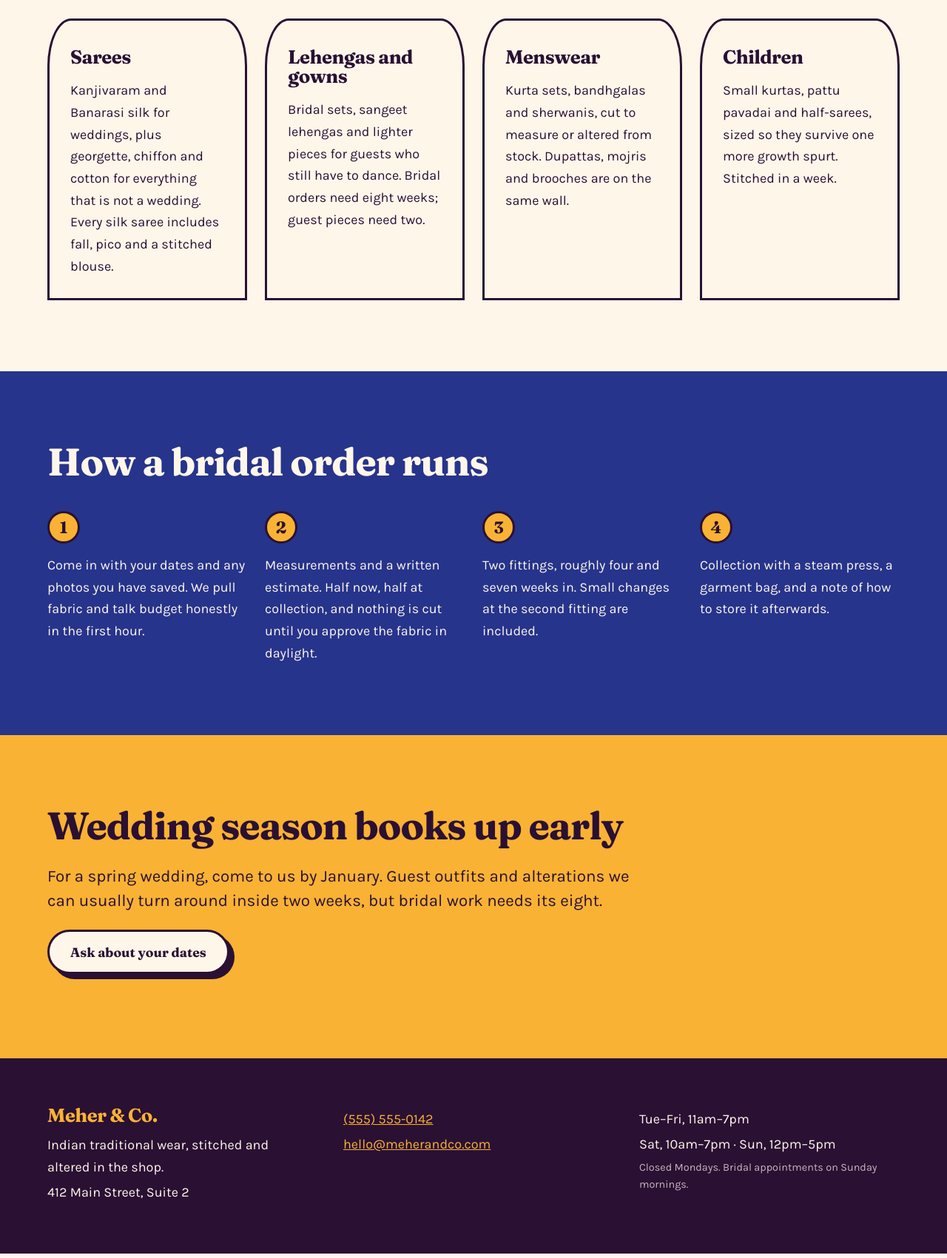
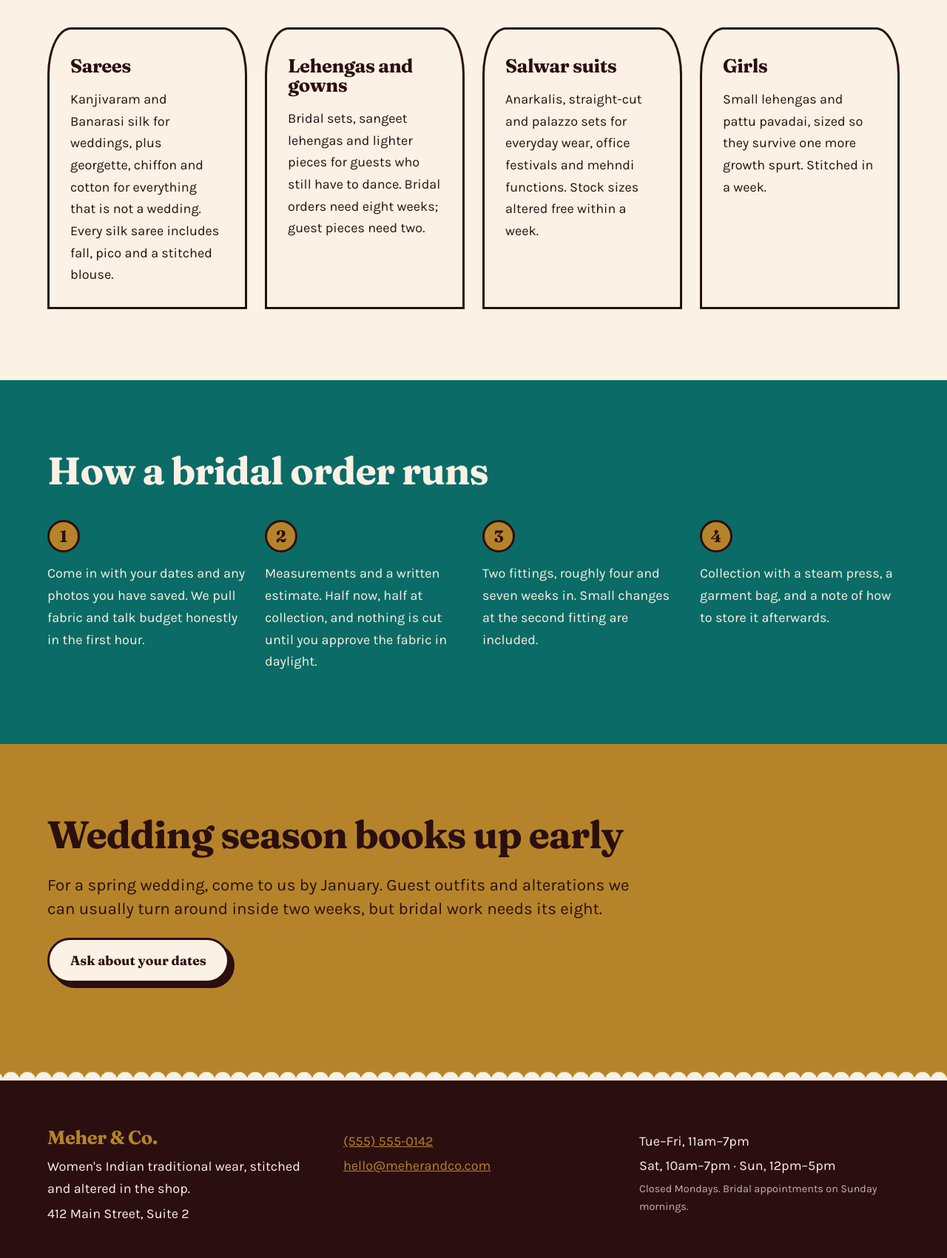
Before and after one commit to ChintanDave18/testsite, a plain HTML site: page index.html in a window 1280 px wide. Shown: the part 1096-2797 px from the top of the page at 74% size. Drawn offline with Linux system fonts and the light colour scheme.

Commit message:
Add files via upload

```diff
--- a/index.html
+++ b/index.html
@@ -3,8 +3,8 @@
 <head>
 <meta charset="utf-8">
 <meta name="viewport" content="width=device-width, initial-scale=1">
-<title>Meher &amp; Co. — Indian traditional wear</title>
-<meta name="description" content="Sarees, lehengas, kurtas and sherwanis, with blouse stitching and alterations done in the shop.">
+<title>Meher &amp; Co. — Women's Indian traditional wear</title>
+<meta name="description" content="Sarees, lehengas and salwar suits for weddings and festivals, with blouse stitching and alterations done in the shop.">
 <link rel="preconnect" href="https://fonts.googleapis.com">
 <link rel="preconnect" href="https://fonts.gstatic.com" crossorigin>
 <link href="https://fonts.googleapis.com/css2?family=Fraunces:opsz,wght,SOFT,WONK@9..144,400..700,0..100,0..1&family=Karla:wght@400;600;700&display=swap" rel="stylesheet">
@@ -22,13 +22,14 @@
     <a href="visit.html">Visit us</a>
   </nav>
 </header>
+<div class="scallop" aria-hidden="true"></div>
 
 <main id="main">
 
   <section class="hero">
     <div class="seal">Stitched in the shop</div>
     <h1>Silk for the days you will be photographed from every side.</h1>
-    <p class="lede">Sarees, lehengas and menswear for weddings, pujas and the first family function after a long flight. Blouses and alterations are done upstairs, not sent away.</p>
+    <p class="lede">Sarees, lehengas and salwar suits for weddings, pujas and the first family function after a long flight. Blouses and alterations are done upstairs, not sent away.</p>
     <a class="button" href="visit.html">Book a fitting</a>
   </section>
 
@@ -45,17 +46,17 @@
         <p>Bridal sets, sangeet lehengas and lighter pieces for guests who still have to dance. Bridal orders need eight weeks; guest pieces need two.</p>
       </article>
       <article class="panel">
-        <h3>Menswear</h3>
-        <p>Kurta sets, bandhgalas and sherwanis, cut to measure or altered from stock. Dupattas, mojris and brooches are on the same wall.</p>
+        <h3>Salwar suits</h3>
+        <p>Anarkalis, straight-cut and palazzo sets for everyday wear, office festivals and mehndi functions. Stock sizes altered free within a week.</p>
       </article>
       <article class="panel">
-        <h3>Children</h3>
-        <p>Small kurtas, pattu pavadai and half-sarees, sized so they survive one more growth spurt. Stitched in a week.</p>
+        <h3>Girls</h3>
+        <p>Small lehengas and pattu pavadai, sized so they survive one more growth spurt. Stitched in a week.</p>
       </article>
     </div>
   </section>
 
-  <section class="band band--indigo">
+  <section class="band band--teal">
     <h2>How a bridal order runs</h2>
     <ol class="steps">
       <li><p>Come in with your dates and any photos you have saved. We pull fabric and talk budget honestly in the first hour.</p></li>
@@ -65,7 +66,7 @@
     </ol>
   </section>
 
-  <section class="band band--marigold">
+  <section class="band band--gold">
     <h2>Wedding season books up early</h2>
     <p class="lede">For a spring wedding, come to us by January. Guest outfits and alterations we can usually turn around inside two weeks, but bridal work needs its eight.</p>
     <p><a class="button button--paper" href="visit.html">Ask about your dates</a></p>
@@ -73,10 +74,11 @@
 
 </main>
 
+<div class="scallop scallop--up" aria-hidden="true"></div>
 <footer class="colophon">
   <div>
     <h3>Meher &amp; Co.</h3>
-    <p>Indian traditional wear, stitched and altered in the shop.</p>
+    <p>Women's Indian traditional wear, stitched and altered in the shop.</p>
     <p>412 Main Street, Suite 2</p>
   </div>
   <div>
--- a/style.css
+++ b/style.css
@@ -1,17 +1,21 @@
 /* ============================================================
    Meher & Co. — shared stylesheet
-   Palette is drawn from the stockroom: rani pink, indigo,
-   marigold and emerald on unbleached ivory.
-   Change the six values in :root to re-skin every page.
+   Palette: deep bridal maroon, temple gold, peacock teal and
+   saffron on warm ivory — pulled from the sarees on the racks,
+   not a generic "bold and bright" kit.
+   The scalloped edge (.scallop) is the one signature motif,
+   borrowed from a temple gopuram / sari border — used once at
+   the header and footer only. Change the six --colors to re-skin
+   every page.
    ============================================================ */
 
 :root {
-  --ink: #2a1033;
-  --paper: #fff6ea;
-  --rani: #e01e64;
-  --indigo: #26348c;
-  --marigold: #f9b233;
-  --emerald: #0e8f63;
+  --ink: #2b0f10;
+  --paper: #fbf1e4;
+  --maroon: #7a1128;
+  --gold: #b5842a;
+  --teal: #0b6b66;
+  --saffron: #d9660b;
 
   --measure: 62ch;
   --edge: clamp(1.25rem, 5vw, 5rem);
@@ -42,10 +46,10 @@ body {
 
 img { max-width: 100%; display: block; }
 
-a { color: var(--indigo); }
+a { color: var(--teal); }
 
 :focus-visible {
-  outline: 3px solid var(--indigo);
+  outline: 3px solid var(--teal);
   outline-offset: 3px;
 }
 
@@ -67,12 +71,32 @@ p { max-width: var(--measure); }
 .skip {
   position: absolute;
   left: -9999px;
-  background: var(--marigold);
+  background: var(--gold);
   color: var(--ink);
   padding: 0.75rem 1rem;
   font-weight: 700;
 }
 .skip:focus { left: 1rem; top: 1rem; z-index: 50; }
+
+/* ---------- signature motif: scalloped temple edge ---------- */
+/* Used once under the header and once above the footer. Not
+   repeated elsewhere in the page — one strong idea, not decoration
+   scattered everywhere. */
+
+.scallop {
+  height: 1.1rem;
+  background: var(--gold);
+  -webkit-mask-image: radial-gradient(circle at 11px 0, transparent 11px, black 11.5px);
+  mask-image: radial-gradient(circle at 11px 0, transparent 11px, black 11.5px);
+  -webkit-mask-size: 22px 22px;
+  mask-size: 22px 22px;
+  -webkit-mask-repeat: repeat-x;
+  mask-repeat: repeat-x;
+}
+
+.scallop--up {
+  transform: rotate(180deg);
+}
 
 /* ---------- header ---------- */
 
@@ -83,7 +107,6 @@ p { max-width: var(--measure); }
   align-items: center;
   justify-content: space-between;
   padding: 1.25rem var(--edge);
-  border-bottom: 3px solid var(--ink);
   background: var(--paper);
 }
 
@@ -103,7 +126,7 @@ p { max-width: var(--measure); }
   width: 1.3rem;
   height: 1.8rem;
   border-radius: 999px 999px 0 0;
-  background: var(--rani);
+  background: var(--maroon);
   border: 3px solid var(--ink);
 }
 
@@ -121,22 +144,22 @@ p { max-width: var(--measure); }
   border-bottom: 3px solid transparent;
 }
 
-.masthead nav a:hover { border-bottom-color: var(--rani); }
-.masthead nav a[aria-current="page"] { border-bottom-color: var(--indigo); }
+.masthead nav a:hover { border-bottom-color: var(--saffron); }
+.masthead nav a[aria-current="page"] { border-bottom-color: var(--teal); }
 
 /* ---------- bands ---------- */
 
 .band { padding: clamp(3rem, 8vw, 6rem) var(--edge); }
 .band--ink { background: var(--ink); color: var(--paper); }
-.band--indigo { background: var(--indigo); color: var(--paper); }
-.band--marigold { background: var(--marigold); }
-.band--emerald { background: var(--emerald); color: var(--paper); }
-.band--ink a, .band--indigo a, .band--emerald a { color: var(--marigold); }
+.band--teal { background: var(--teal); color: var(--paper); }
+.band--gold { background: var(--gold); color: var(--ink); }
+.band--maroon { background: var(--maroon); color: var(--paper); }
+.band--ink a, .band--teal a, .band--maroon a { color: var(--gold); }
 
 .button {
   display: inline-block;
-  background: var(--marigold);
-  color: var(--ink);
+  background: var(--saffron);
+  color: var(--paper);
   font-family: var(--display);
   font-weight: 700;
   font-size: 1.1rem;
@@ -154,7 +177,8 @@ p { max-width: var(--measure); }
   box-shadow: 3px 3px 0 var(--ink);
 }
 
-.button--paper { background: var(--paper); }
+.button--paper { background: var(--paper); color: var(--ink); }
+.button--gold { background: var(--gold); color: var(--ink); }
 
 .lede {
   font-size: clamp(1.15rem, 1rem + 0.7vw, 1.4rem);
@@ -164,16 +188,15 @@ p { max-width: var(--measure); }
 /* ---------- hero ---------- */
 
 .hero {
-  background: var(--rani);
+  background: var(--maroon);
   color: var(--paper);
   padding: clamp(3rem, 9vw, 7rem) var(--edge);
-  border-bottom: 3px solid var(--ink);
   position: relative;
   overflow: hidden;
 }
 
 .hero h1 { max-width: 15ch; }
-.hero .lede { max-width: 42ch; margin-bottom: 2.25rem; }
+.hero .lede { max-width: 42ch; margin-bottom: 2.25rem; color: #f6e6d3; }
 
 .seal {
   position: absolute;
@@ -181,7 +204,7 @@ p { max-width: var(--measure); }
   right: clamp(1rem, 4vw, 4.5rem);
   width: clamp(7rem, 15vw, 10rem);
   padding: 2.25rem 1rem 1.5rem;
-  background: var(--marigold);
+  background: var(--gold);
   color: var(--ink);
   border: 3px solid var(--ink);
   border-radius: 999px 999px 0 0;
@@ -222,7 +245,7 @@ p { max-width: var(--measure); }
   font-size: 1.7rem;
   display: block;
   margin-bottom: 0.3rem;
-  color: var(--rani);
+  color: var(--maroon);
 }
 
 .steps {
@@ -247,7 +270,7 @@ p { max-width: var(--measure); }
   width: 2.75rem;
   height: 2.75rem;
   border-radius: 50%;
-  background: var(--marigold);
+  background: var(--gold);
   color: var(--ink);
   border: 3px solid var(--ink);
   margin-bottom: 0.9rem;
@@ -292,7 +315,7 @@ button[type="submit"] { font: inherit; cursor: pointer; }
   grid-template-columns: repeat(auto-fit, minmax(220px, 1fr));
 }
 
-.colophon a { color: var(--marigold); }
-.colophon h3 { color: var(--marigold); }
+.colophon a { color: var(--gold); }
+.colophon h3 { color: var(--gold); }
 .colophon p { margin: 0.25rem 0; }
 .colophon .fine { opacity: 0.72; font-size: 0.9rem; }
```
Also changed, not shown: about.html (+9 -4 lines), collection.html (+18 -16 lines), visit.html (+5 -3 lines), 1 other file.
